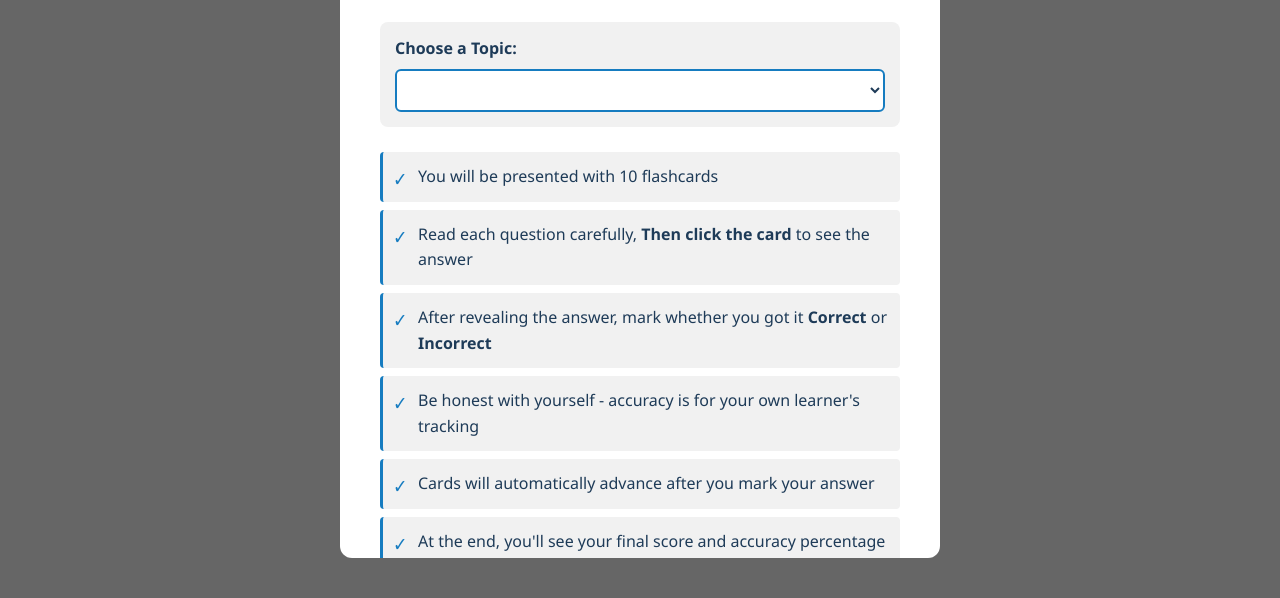
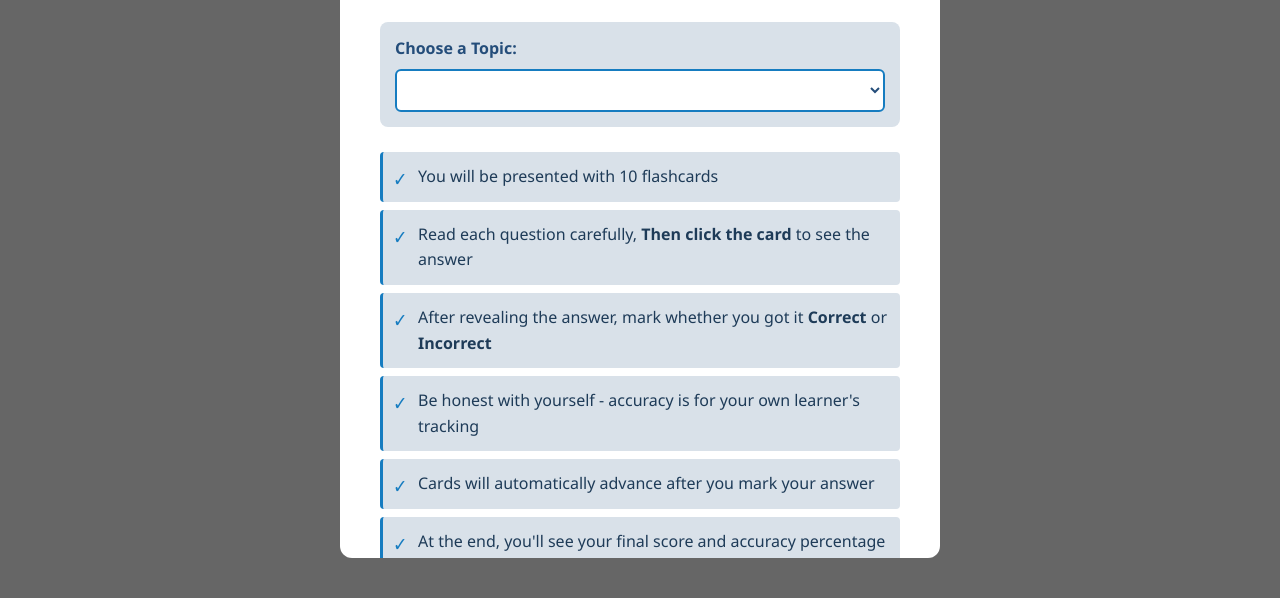
Before and after one commit to HikwaMehluli/flash-card-knowledge, a website: page index.html in a window 1280 px wide. Shown: the part 202-800 px from the top of the page. Drawn offline with Linux system fonts and the light colour scheme; no server answers.

Commit message:
Upgrade Colors

```diff
--- a/css/style.css
+++ b/css/style.css
@@ -1,21 +1,22 @@
 /* Color Scheme - CSS Custom Properties */
 :root {
-	--primary-color: #1e3b58;
+	--primary-color: #244d7a;
 	--secondary-color: #167cc0;
 	--background-color: #ffffff;
-	--grey-color: #f1f1f1;
+	--grey-color: #d9e1e9;
 	--text-primary: #1e3b58;
+
 	--correct-color: #148e47;
 	--incorrect-color: #d34a3a;
-	--transition: all 0.3s ease;
+	--transition: all 0.5s ease;
 }
 
 /* Dark Mode Theme */
 body.dark-mode {
-	--primary-color: #1e3b58;
-	--secondary-color: #167cc0;
-	--background-color: #0a131d;
-	--grey-color: #2d2d2d;
+	--primary-color: #255e9a;
+	--secondary-color: #218bd2;
+	--background-color: #0e1f33;
+	--grey-color: #3f4246;
 	--text-primary: #ecf0f1;
 }
 
```
